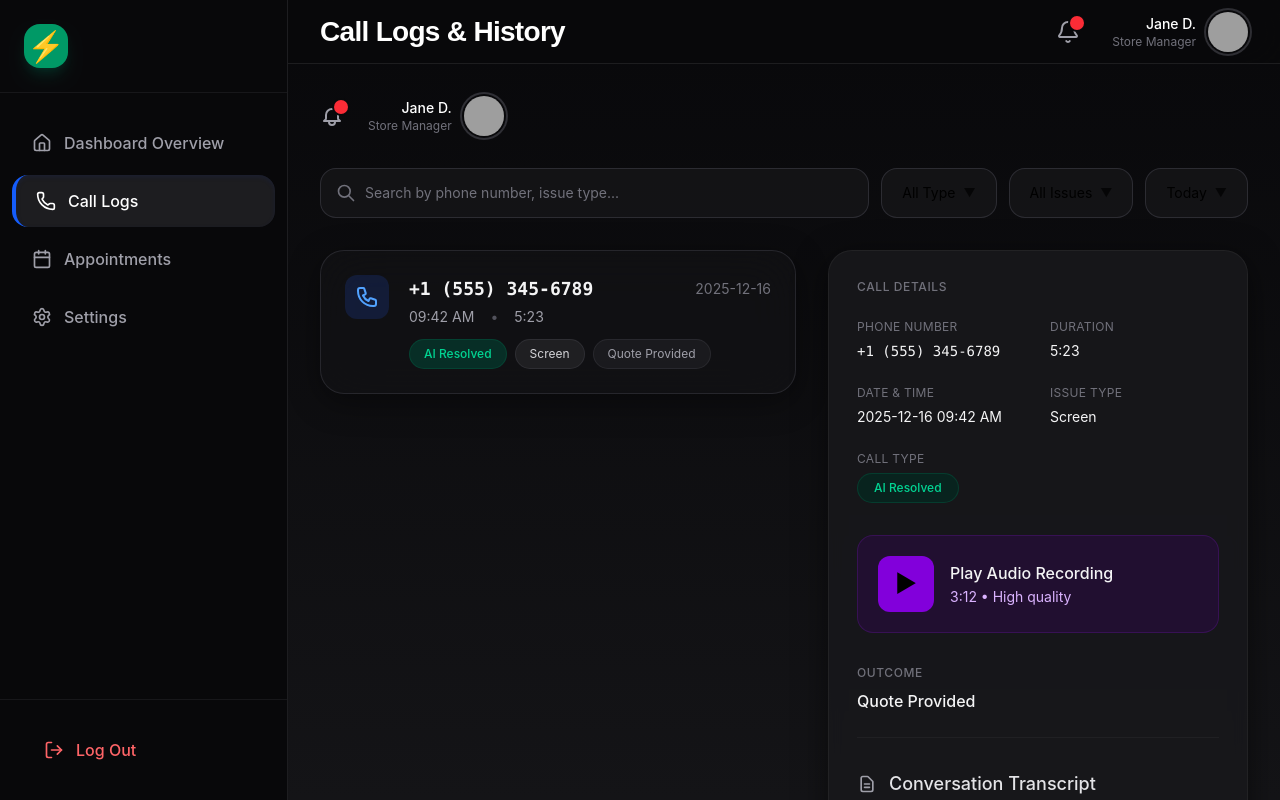
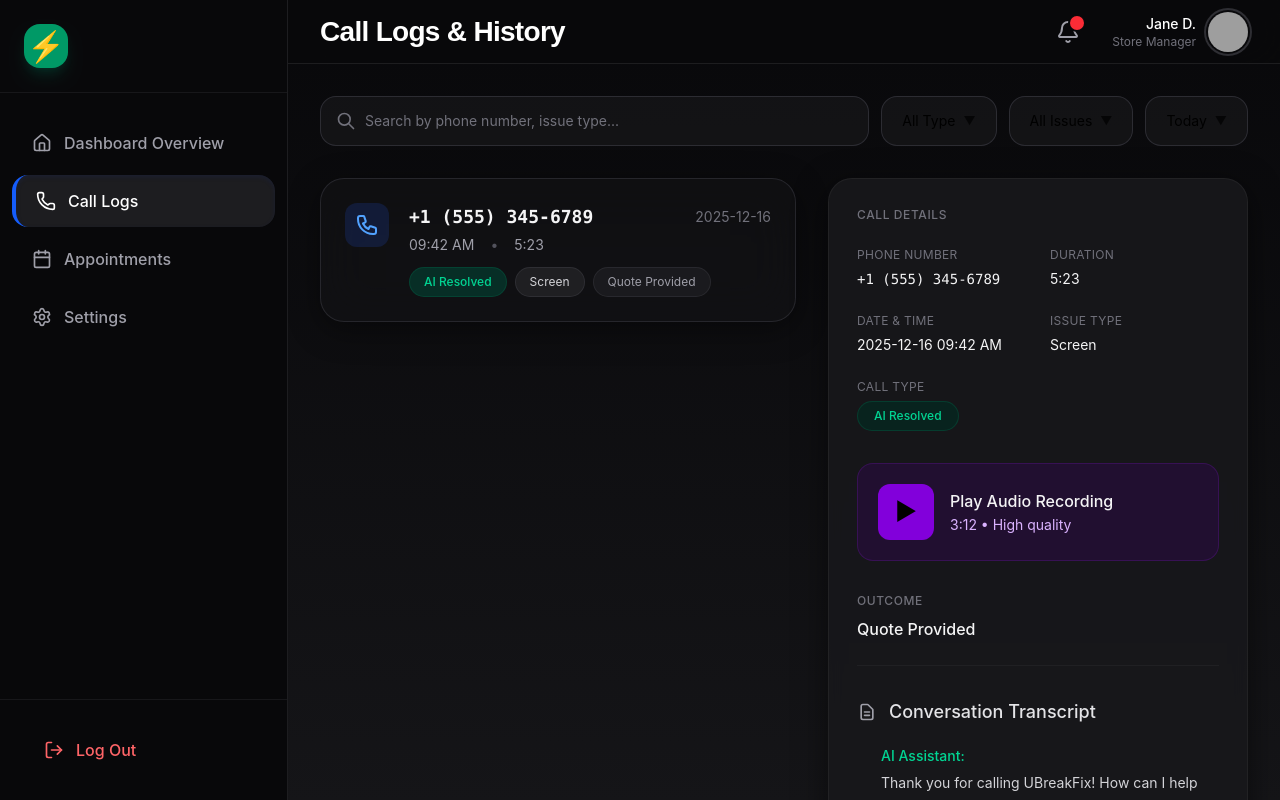
Before and after one commit to GeorgeBlaize/ubreakfix-react-dashboard, a React (Vite) app: page /call-logs in a window 1280 px wide. Built offline with nearby package versions, Linux system fonts and the light colour scheme; grey boxes are pictures that could not be loaded.

Commit message:
CallLogs.jsx updated

```diff
--- a/src/pages/CallLogs.jsx
+++ b/src/pages/CallLogs.jsx
@@ -8,32 +8,7 @@ export default function CallLogs() {
   return (
     <div className="min-h-screen bg-gradient-to-b from-zinc-950 to-zinc-900 p-4 sm:p-6 lg:p-8">
 
-      <div className="flex flex-col sm:flex-row sm:items-center justify-between gap-4 mb-6 lg:mb-8">
 
-
-        <div className="flex items-center gap-5 sm:gap-6">
-          <button className="relative text-zinc-400 hover:text-white transition-colors">
-            <svg className="w-6 h-6" fill="none" stroke="currentColor" viewBox="0 0 24 24">
-              <path strokeLinecap="round" strokeLinejoin="round" strokeWidth={2} d="M15 17h5l-1.405-1.405A2.032 2.032 0 0118 14.158V11a6 6 0 00-12 0v3.159c0 .538-.214 1.055-.595 1.436L4 17h5m6 0v1a3 3 0 11-6 0v-1m6 0H9" />
-            </svg>
-            <span className="absolute -top-1 -right-1 w-3.5 h-3.5 bg-red-500 rounded-full ring-2 ring-zinc-950"></span>
-          </button>
-
-          <div className="flex items-center gap-3">
-            <div className="text-right hidden sm:block">
-              <div className="font-medium text-sm text-white">Jane D.</div>
-              <div className="text-xs text-zinc-500">Store Manager</div>
-            </div>
-            <div className="w-10 h-10 rounded-full overflow-hidden ring-2 ring-zinc-700/70 ring-offset-2 ring-offset-zinc-950">
-              <img
-                src="https://images.unsplash.com/photo-1494790108377-be9c29b29330?w=120"
-                alt="Jane D."
-                className="w-full h-full object-cover"
-              />
-            </div>
-          </div>
-        </div>
-      </div>
 
 
       <div className="flex flex-wrap gap-3 mb-6 lg:mb-8">
```
